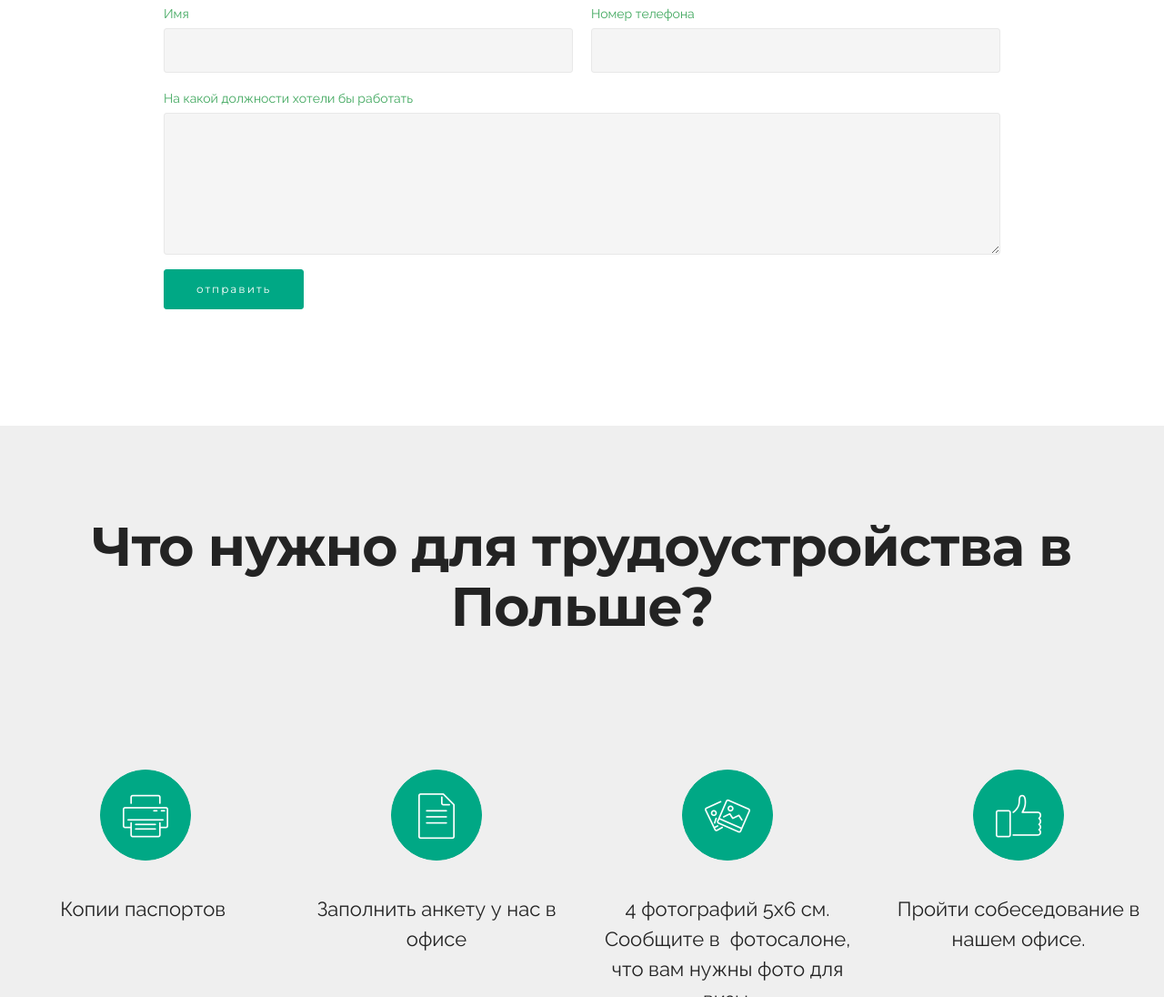
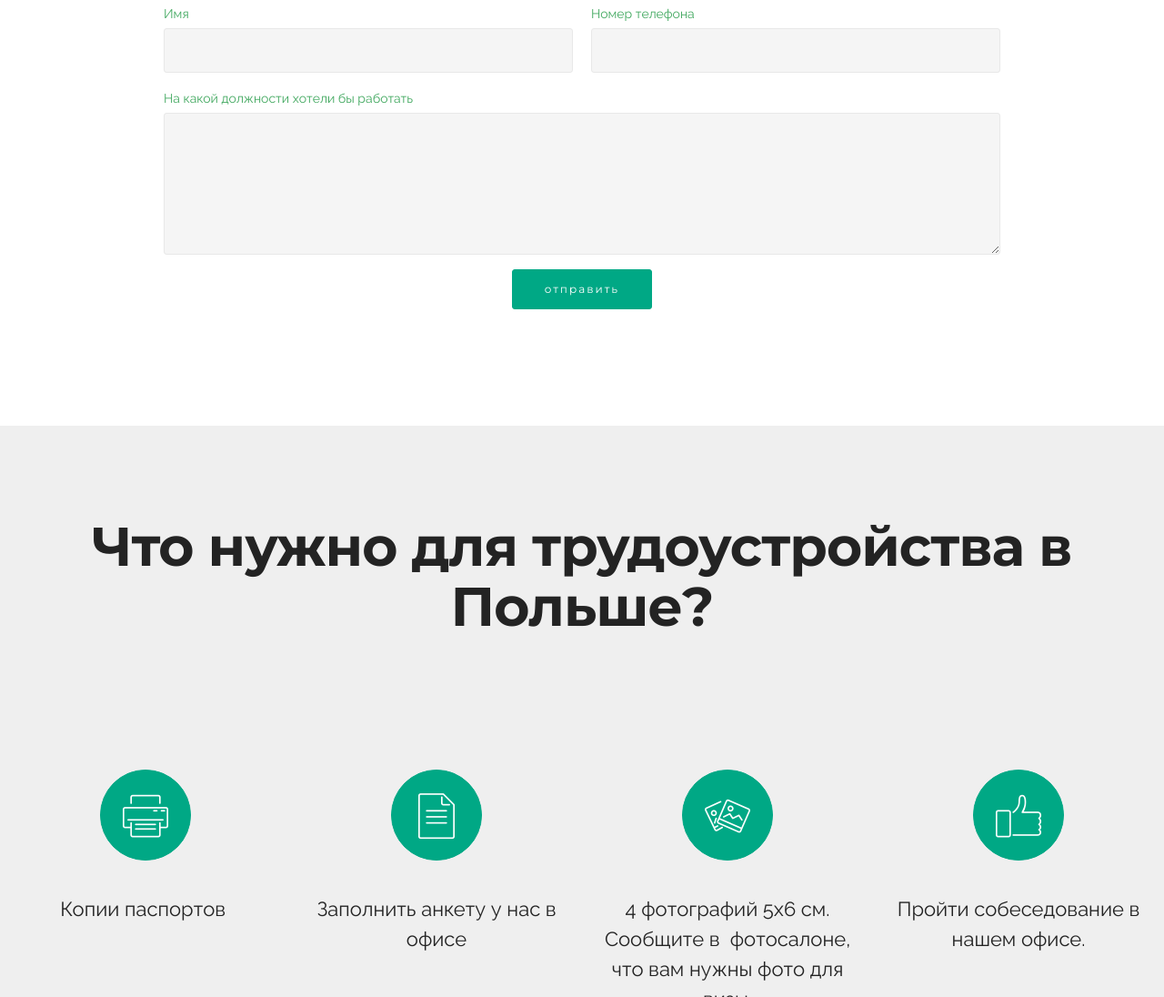
Before and after one commit to pythoneast/workinpoland.kg, a plain HTML site: page index.html in a window 1280 px wide. Shown: the part 2989-4085 px from the top of the page at 91% size. Drawn offline with Linux system fonts and the light colour scheme; a script that the page names is missing; files whose address does not match are found by name.

Commit message:
put submit button to the center

```diff
--- a/index.html
+++ b/index.html
@@ -298,7 +298,7 @@
                             <textarea class="form-control" name="message" rows="7" data-form-field="Message" id="form1-6-message"></textarea>
                         </div>
 
-                        <div><button type="submit" class="btn btn-primary">отправить</button></div>
+                        <div><button type="submit" class="btn btn-primary center-block">отправить</button></div>
 
                     </form>
                 </div>
```
